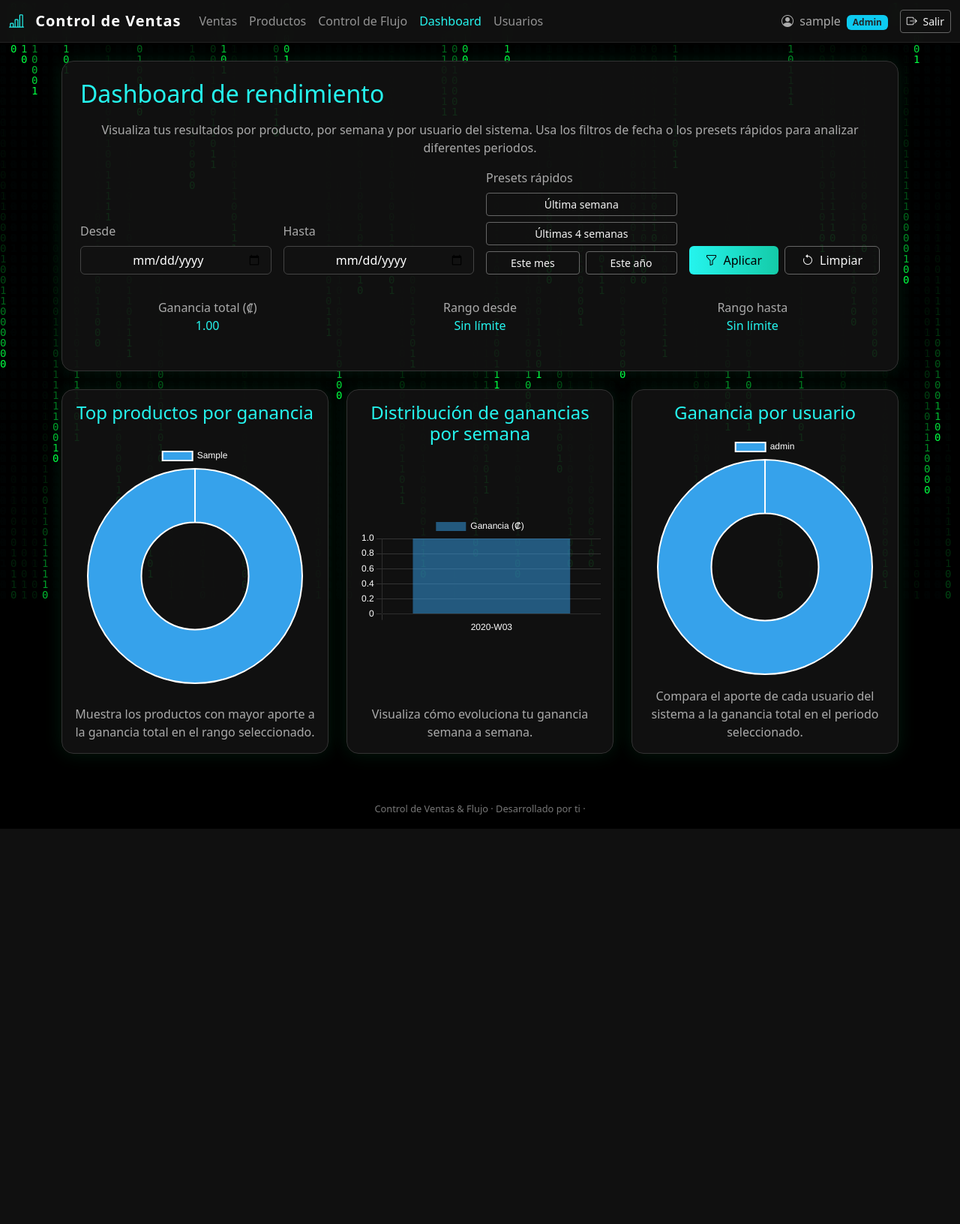
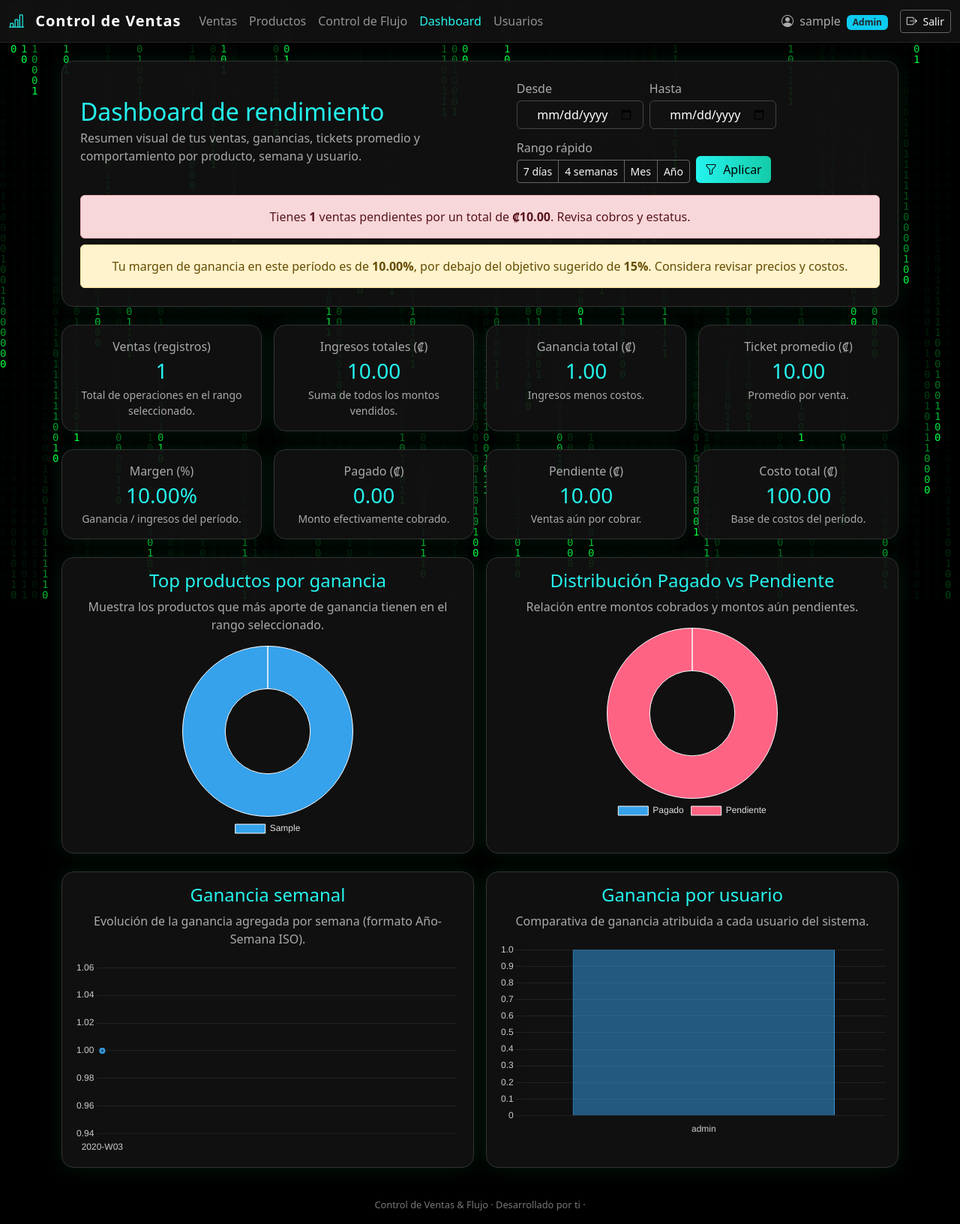
Before and after one commit to cristophercr07-hub/control-ventras-web, a Flask app: page /dashboard in a window 1280 px wide. Shown: the whole page at 75% size. Before the commit the page ends 1105 px from the top, so only its background shows below. Run offline with Flask 3, Linux system fonts and the light colour scheme; the visitor is signed in with stand-in values (Sample User, id 1); tables that the repository leaves empty hold one stand-in row (values such as "Sample post").

Commit message:
Update dashboard.html

```diff
--- a/templates/dashboard.html
+++ b/templates/dashboard.html
@@ -6,17 +6,17 @@
 <div class="row">
     <div class="col-12">
         <div class="card p-4 mb-4">
-            <h2 class="mb-3 text-accent">Dashboard de rendimiento</h2>
-            <p class="text-secondary-custom text-center mb-3">
-                Visualiza tus resultados por producto, por semana y por usuario del sistema.
-                Usa los filtros de fecha o los presets rápidos para analizar diferentes periodos.
+            <div class="d-flex flex-column flex-md-row justify-content-between align-items-md-center mb-3">
+                <div>
+                    <h2 class="mb-1 text-accent">Dashboard de rendimiento</h2>
+                    <p class="text-secondary-custom mb-0">
+                        Resumen visual de tus ventas, ganancias, tickets promedio y comportamiento por producto, semana y usuario.
                     </p>
-
-            <!-- FILTROS -->
-            <form method="get" action="{{ url_for('dashboard') }}" class="mb-3">
-                <div class="row g-3 align-items-end">
-                    <div class="col-md-3 col-6">
-                        <label class="form-label text-secondary-custom">Desde</label>
+                </div>
+                <form method="get" action="{{ url_for('dashboard') }}" class="mt-3 mt-md-0">
+                    <div class="row g-2 align-items-end">
+                        <div class="col-auto">
+                            <label class="form-label text-secondary-custom mb-1">Desde</label>
                             <input
                                 type="date"
                                 name="date_from"
@@ -24,8 +24,8 @@
                                 value="{{ date_from or '' }}"
                             >
                         </div>
-                    <div class="col-md-3 col-6">
-                        <label class="form-label text-secondary-custom">Hasta</label>
+                        <div class="col-auto">
+                            <label class="form-label text-secondary-custom mb-1">Hasta</label>
                             <input
                                 type="date"
                                 name="date_to"
@@ -33,110 +33,173 @@
                                 value="{{ date_to or '' }}"
                             >
                         </div>
-                    <div class="col-md-3 col-12">
-                        <label class="form-label text-secondary-custom">Presets rápidos</label>
-                        <div class="d-flex flex-wrap gap-2">
-                            <button type="submit" name="preset" value="week" class="btn btn-outline-light btn-sm flex-grow-1">
-                                Última semana
+                        <div class="col-auto">
+                            <label class="form-label text-secondary-custom mb-1 d-block">Rango rápido</label>
+                            <div class="btn-group">
+                                <button type="submit" name="preset" value="week"
+                                        class="btn btn-sm btn-outline-light {% if preset == 'week' %}active{% endif %}">
+                                    7 días
                                 </button>
-                            <button type="submit" name="preset" value="4weeks" class="btn btn-outline-light btn-sm flex-grow-1">
-                                Últimas 4 semanas
+                                <button type="submit" name="preset" value="4weeks"
+                                        class="btn btn-sm btn-outline-light {% if preset == '4weeks' %}active{% endif %}">
+                                    4 semanas
                                 </button>
-                        </div>
-                        <div class="d-flex flex-wrap gap-2 mt-2">
-                            <button type="submit" name="preset" value="month" class="btn btn-outline-light btn-sm flex-grow-1">
-                                Este mes
+                                <button type="submit" name="preset" value="month"
+                                        class="btn btn-sm btn-outline-light {% if preset == 'month' %}active{% endif %}">
+                                    Mes
                                 </button>
-                            <button type="submit" name="preset" value="year" class="btn btn-outline-light btn-sm flex-grow-1">
-                                Este año
+                                <button type="submit" name="preset" value="year"
+                                        class="btn btn-sm btn-outline-light {% if preset == 'year' %}active{% endif %}">
+                                    Año
                                 </button>
                             </div>
                         </div>
-                    <div class="col-md-3 col-12">
-                        <label class="form-label text-secondary-custom">&nbsp;</label>
-                        <div class="d-flex flex-wrap gap-2">
-                            <button type="submit" class="btn btn-primary flex-grow-1">
+                        <div class="col-auto">
+                            <label class="form-label text-secondary-custom mb-1 d-block">&nbsp;</label>
+                            <button type="submit" class="btn btn-primary">
                                 <i class="bi bi-funnel me-1"></i> Aplicar
                             </button>
-                            <a href="{{ url_for('dashboard') }}" class="btn btn-outline-light flex-grow-1">
-                                <i class="bi bi-arrow-counterclockwise me-1"></i> Limpiar
-                            </a>
+                        </div>
+                    </div>
+                </form>
+            </div>
+
+            <!-- ALERTAS (E) -->
+            {% if alert_no_data %}
+                <div class="alert alert-warning text-center mb-2">
+                    No hay datos de ventas en el rango seleccionado. Ajusta las fechas o realiza nuevas ventas.
+                </div>
+            {% endif %}
+
+            {% if alert_pending %}
+                <div class="alert alert-danger text-center mb-2">
+                    Tienes <strong>{{ pending_count }}</strong> ventas pendientes por un total de
+                    <strong>₡{{ "%.2f"|format(pending_revenue) }}</strong>. Revisa cobros y estatus.
+                </div>
+            {% endif %}
+
+            {% if alert_low_margin and not alert_no_data %}
+                <div class="alert alert-warning text-center mb-0">
+                    Tu margen de ganancia en este período es de
+                    <strong>{{ "%.2f"|format(margin_percent) }}%</strong>, por debajo del objetivo sugerido de
+                    <strong>15%</strong>. Considera revisar precios y costos.
+                </div>
+            {% endif %}
         </div>
     </div>
 </div>
-            </form>
 
-            <!-- RESUMEN -->
-            <div class="row text-center mt-3">
-                <div class="col-md-4 col-12 mb-2">
-                    <p class="text-secondary-custom">
-                        Ganancia total (₡)<br>
-                        <span class="text-accent">{{ "%.2f"|format(total_ganancia) }}</span>
+<!-- KPIs SUPERIORES -->
+<div class="row g-3 mb-4">
+    <div class="col-md-3 col-6">
+        <div class="card p-3 h-100 text-center">
+            <p class="text-secondary-custom mb-1">Ventas (registros)</p>
+            <h3 class="mb-1 text-accent">{{ total_ventas }}</h3>
+            <small class="text-secondary-custom">Total de operaciones en el rango seleccionado.</small>
+        </div>
+    </div>
+    <div class="col-md-3 col-6">
+        <div class="card p-3 h-100 text-center">
+            <p class="text-secondary-custom mb-1">Ingresos totales (₡)</p>
+            <h3 class="mb-1 text-accent">{{ "%.2f"|format(total_revenue) }}</h3>
+            <small class="text-secondary-custom">Suma de todos los montos vendidos.</small>
+        </div>
+    </div>
+    <div class="col-md-3 col-6">
+        <div class="card p-3 h-100 text-center">
+            <p class="text-secondary-custom mb-1">Ganancia total (₡)</p>
+            <h3 class="mb-1 text-accent">{{ "%.2f"|format(total_ganancia) }}</h3>
+            <small class="text-secondary-custom">Ingresos menos costos.</small>
+        </div>
+    </div>
+    <div class="col-md-3 col-6">
+        <div class="card p-3 h-100 text-center">
+            <p class="text-secondary-custom mb-1">Ticket promedio (₡)</p>
+            <h3 class="mb-1 text-accent">{{ "%.2f"|format(avg_ticket) }}</h3>
+            <small class="text-secondary-custom">Promedio por venta.</small>
+        </div>
+    </div>
+</div>
+
+<div class="row g-3 mb-4">
+    <div class="col-md-3 col-6">
+        <div class="card p-3 h-100 text-center">
+            <p class="text-secondary-custom mb-1">Margen (%)</p>
+            <h3 class="mb-1 text-accent">{{ "%.2f"|format(margin_percent) }}%</h3>
+            <small class="text-secondary-custom">Ganancia / ingresos del período.</small>
+        </div>
+    </div>
+    <div class="col-md-3 col-6">
+        <div class="card p-3 h-100 text-center">
+            <p class="text-secondary-custom mb-1">Pagado (₡)</p>
+            <h3 class="mb-1 text-accent">{{ "%.2f"|format(paid_revenue) }}</h3>
+            <small class="text-secondary-custom">Monto efectivamente cobrado.</small>
+        </div>
+    </div>
+    <div class="col-md-3 col-6">
+        <div class="card p-3 h-100 text-center">
+            <p class="text-secondary-custom mb-1">Pendiente (₡)</p>
+            <h3 class="mb-1 text-accent">{{ "%.2f"|format(pending_revenue) }}</h3>
+            <small class="text-secondary-custom">Ventas aún por cobrar.</small>
+        </div>
+    </div>
+    <div class="col-md-3 col-6">
+        <div class="card p-3 h-100 text-center">
+            <p class="text-secondary-custom mb-1">Costo total (₡)</p>
+            <h3 class="mb-1 text-accent">{{ "%.2f"|format(total_cost) }}</h3>
+            <small class="text-secondary-custom">Base de costos del período.</small>
+        </div>
+    </div>
+</div>
+
+<!-- FILA DE GRÁFICOS 1: TOP PRODUCTOS + PAGADO VS PENDIENTE -->
+<div class="row g-3 mb-4">
+    <div class="col-md-6">
+        <div class="card p-3 h-100">
+            <h4 class="mb-2 text-accent text-center">Top productos por ganancia</h4>
+            <p class="text-secondary-custom text-center mb-3">
+                Muestra los productos que más aporte de ganancia tienen en el rango seleccionado.
             </p>
+            <div class="chart-container" style="position: relative; height: 260px;">
+                <canvas id="topProductsChart"></canvas>
             </div>
-                <div class="col-md-4 col-6 mb-2">
-                    <p class="text-secondary-custom">
-                        Rango desde<br>
-                        <span class="text-accent">{{ date_from or "Sin límite" }}</span>
+        </div>
+    </div>
+    <div class="col-md-6">
+        <div class="card p-3 h-100">
+            <h4 class="mb-2 text-accent text-center">Distribución Pagado vs Pendiente</h4>
+            <p class="text-secondary-custom text-center mb-3">
+                Relación entre montos cobrados y montos aún pendientes.
             </p>
-                </div>
-                <div class="col-md-4 col-6 mb-2">
-                    <p class="text-secondary-custom">
-                        Rango hasta<br>
-                        <span class="text-accent">{{ date_to or "Sin límite" }}</span>
-                    </p>
-                </div>
+            <div class="chart-container" style="position: relative; height: 260px;">
+                <canvas id="paidPendingChart"></canvas>
             </div>
         </div>
     </div>
 </div>
 
-<!-- GRÁFICOS -->
-<div class="row">
-    <!-- Top productos (dona) -->
-    <div class="col-lg-4 col-md-6 col-12 mb-4">
-        <div class="card p-3 h-100 d-flex flex-column justify-content-between">
-            <h4 class="mb-3 text-accent text-center">Top productos por ganancia</h4>
-            <div class="d-flex justify-content-center">
-                <div style="max-width: 320px; width: 100%;">
-                    <canvas id="chartTopProductos"></canvas>
+<!-- FILA DE GRÁFICOS 2: GANANCIA SEMANAL + GANANCIA POR USUARIO -->
+<div class="row g-3 mb-4">
+    <div class="col-md-6">
+        <div class="card p-3 h-100">
+            <h4 class="mb-2 text-accent text-center">Ganancia semanal</h4>
+            <p class="text-secondary-custom text-center mb-3">
+                Evolución de la ganancia agregada por semana (formato Año-Semana ISO).
+            </p>
+            <div class="chart-container" style="position: relative; height: 260px;">
+                <canvas id="weeklyProfitChart"></canvas>
             </div>
         </div>
-            <p class="text-secondary-custom text-center mt-3 mb-0">
-                Muestra los productos con mayor aporte a la ganancia total
-                en el rango seleccionado.
+    </div>
+    <div class="col-md-6">
+        <div class="card p-3 h-100">
+            <h4 class="mb-2 text-accent text-center">Ganancia por usuario</h4>
+            <p class="text-secondary-custom text-center mb-3">
+                Comparativa de ganancia atribuida a cada usuario del sistema.
             </p>
+            <div class="chart-container" style="position: relative; height: 260px;">
+                <canvas id="userProfitChart"></canvas>
             </div>
-    </div>
-
-    <!-- Ganancia semanal -->
-    <div class="col-lg-4 col-md-6 col-12 mb-4">
-        <div class="card p-3 h-100 d-flex flex-column justify-content-between">
-            <h4 class="mb-3 text-accent text-center">Distribución de ganancias por semana</h4>
-            <div class="d-flex justify-content-center">
-                <div style="max-width: 380px; width: 100%;">
-                    <canvas id="chartSemanas"></canvas>
-                </div>
-            </div>
-            <p class="text-secondary-custom text-center mt-3 mb-0">
-                Visualiza cómo evoluciona tu ganancia semana a semana.
-            </p>
-        </div>
-    </div>
-
-    <!-- Ganancia por usuario (dona) -->
-    <div class="col-lg-4 col-md-12 col-12 mb-4">
-        <div class="card p-3 h-100 d-flex flex-column justify-content-between">
-            <h4 class="mb-3 text-accent text-center">Ganancia por usuario</h4>
-            <div class="d-flex justify-content-center">
-                <div style="max-width: 320px; width: 100%;">
-                    <canvas id="chartUsuarios"></canvas>
-                </div>
-            </div>
-            <p class="text-secondary-custom text-center mt-3 mb-0">
-                Compara el aporte de cada usuario del sistema a la ganancia
-                total en el periodo seleccionado.
-            </p>
         </div>
     </div>
 </div>
@@ -146,30 +209,39 @@
 {% block extra_scripts %}
 {{ super() }}
 <script>
-document.addEventListener("DOMContentLoaded", function() {
+document.addEventListener("DOMContentLoaded", function () {
+    // Datos desde Flask
     const topLabels = {{ top_labels|tojson }};
     const topValues = {{ top_values|tojson }};
+
+    const paidPendingLabels = {{ paid_pending_labels|tojson }};
+    const paidPendingValues = {{ paid_pending_values|tojson }};
+
     const weekLabels = {{ week_labels|tojson }};
     const weekValues = {{ week_values|tojson }};
+
     const userLabels = {{ user_labels|tojson }};
     const userValues = {{ user_values|tojson }};
 
-    // Gráfico dona: top productos
-    const ctxTop = document.getElementById('chartTopProductos');
-    if (ctxTop && topLabels.length > 0) {
-        new Chart(ctxTop, {
-            type: 'doughnut',
+    // Helper para crear un gráfico de dona
+    function createDoughnutChart(ctx, labels, data) {
+        return new Chart(ctx, {
+            type: "doughnut",
             data: {
-                labels: topLabels,
+                labels: labels,
                 datasets: [{
-                    data: topValues
+                    data: data,
+                    borderWidth: 1
                 }]
             },
             options: {
+                responsive: true,
+                maintainAspectRatio: false,
                 plugins: {
                     legend: {
+                        position: "bottom",
                         labels: {
-                            color: '#ffffff'
+                            color: "#e0e0e0",
                         }
                     }
                 }
@@ -177,62 +249,100 @@ document.addEventListener("DOMContentLoaded", function() {
         });
     }
 
-    // Gráfico barras: ganancias por semana
-    const ctxSemanas = document.getElementById('chartSemanas');
-    if (ctxSemanas && weekLabels.length > 0) {
-        new Chart(ctxSemanas, {
-            type: 'bar',
+    // Helper para crear gráfico de líneas
+    function createLineChart(ctx, labels, data) {
+        return new Chart(ctx, {
+            type: "line",
             data: {
-                labels: weekLabels,
+                labels: labels,
                 datasets: [{
-                    label: 'Ganancia (₡)',
-                    data: weekValues
+                    label: "Ganancia (₡)",
+                    data: data,
+                    tension: 0.3,
+                    fill: false,
+                    borderWidth: 2,
+                    pointRadius: 3
                 }]
             },
             options: {
+                responsive: true,
+                maintainAspectRatio: false,
+                plugins: {
+                    legend: {
+                        display: false
+                    }
+                },
                 scales: {
                     x: {
-                        ticks: { color: '#ffffff' },
-                        grid: { color: '#333333' }
+                        ticks: { color: "#cccccc" },
+                        grid: { display: false }
                     },
                     y: {
-                        ticks: { color: '#ffffff' },
-                        grid: { color: '#333333' }
-                    }
-                },
-                plugins: {
-                    legend: {
-                        labels: {
-                            color: '#ffffff'
-                        }
+                        ticks: { color: "#cccccc" },
+                        grid: { color: "rgba(255,255,255,0.08)" }
                     }
                 }
             }
         });
     }
 
-    // Gráfico dona: ganancia por usuario
-    const ctxUsuarios = document.getElementById('chartUsuarios');
-    if (ctxUsuarios && userLabels.length > 0) {
-        new Chart(ctxUsuarios, {
-            type: 'doughnut',
+    // Helper para crear gráfico de barras
+    function createBarChart(ctx, labels, data) {
+        return new Chart(ctx, {
+            type: "bar",
             data: {
-                labels: userLabels,
+                labels: labels,
                 datasets: [{
-                    data: userValues
+                    label: "Ganancia (₡)",
+                    data: data,
+                    borderWidth: 1
                 }]
             },
             options: {
+                responsive: true,
+                maintainAspectRatio: false,
                 plugins: {
                     legend: {
-                        labels: {
-                            color: '#ffffff'
+                        display: false
                     }
+                },
+                scales: {
+                    x: {
+                        ticks: { color: "#cccccc" },
+                        grid: { display: false }
+                    },
+                    y: {
+                        ticks: { color: "#cccccc" },
+                        grid: { color: "rgba(255,255,255,0.08)" }
                     }
                 }
             }
         });
     }
+
+    // Gráfico Top Productos (dona)
+    const topCanvas = document.getElementById("topProductsChart");
+    if (topCanvas && topLabels.length > 0) {
+        createDoughnutChart(topCanvas.getContext("2d"), topLabels, topValues);
+    }
+
+    // Gráfico Pagado vs Pendiente (dona)
+    const paidPendingCanvas = document.getElementById("paidPendingChart");
+    if (paidPendingCanvas && paidPendingLabels.length > 0) {
+        createDoughnutChart(paidPendingCanvas.getContext("2d"), paidPendingLabels, paidPendingValues);
+    }
+
+    // Gráfico Ganancia semanal (línea)
+    const weeklyCanvas = document.getElementById("weeklyProfitChart");
+    if (weeklyCanvas && weekLabels.length > 0) {
+        createLineChart(weeklyCanvas.getContext("2d"), weekLabels, weekValues);
+    }
+
+    // Gráfico Ganancia por usuario (barras)
+    const userCanvas = document.getElementById("userProfitChart");
+    if (userCanvas && userLabels.length > 0) {
+        createBarChart(userCanvas.getContext("2d"), userLabels, userValues);
+    }
 });
 </script>
 {% endblock %}
```
Lines whose indentation alone changed are shown as unchanged.
